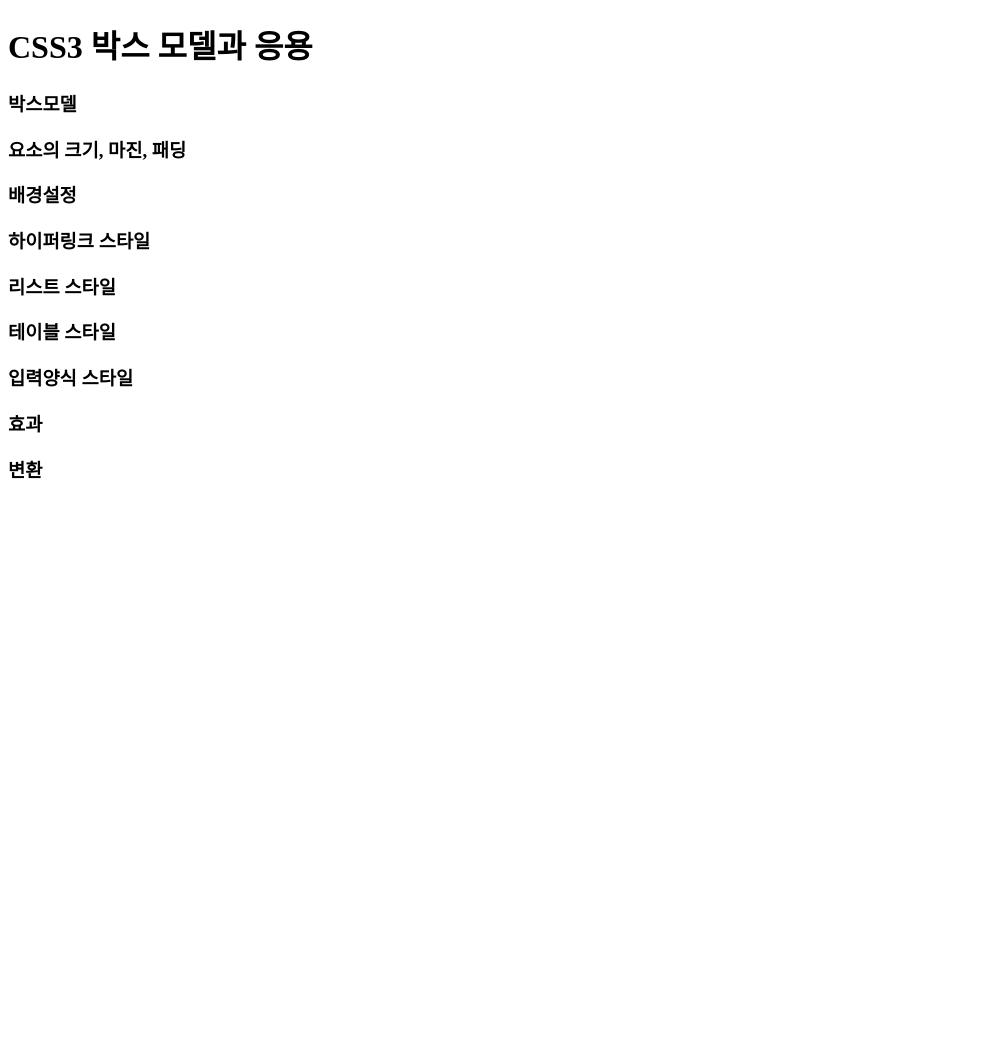
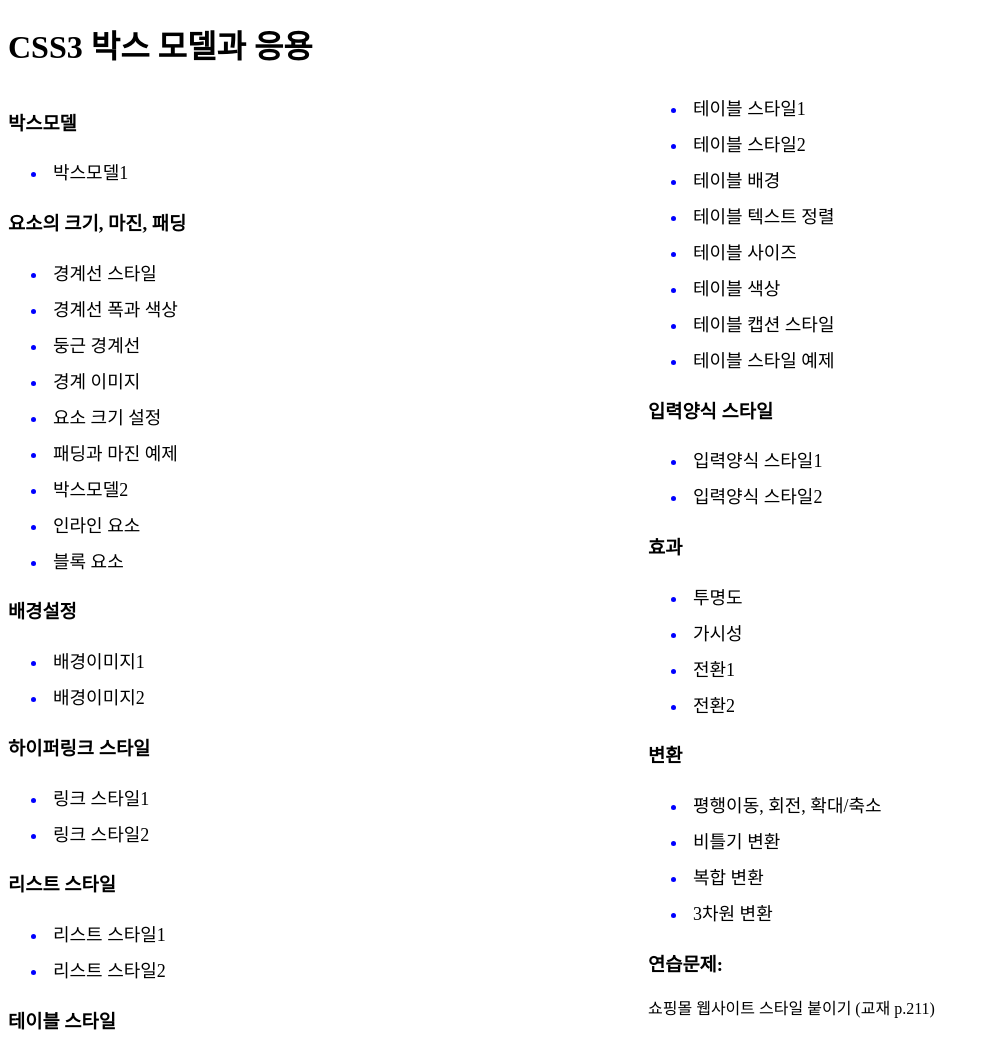
Before and after one commit to swhwang81/htmlcss, a plain HTML site: page chap05/chap05.html in a window 1280 px wide. Shown: the whole page, without its empty margins (0-989 px from the left). Before the commit the page ends 800 px from the top, so only its background shows below. Drawn offline with Linux system fonts and the light colour scheme.

Commit message:
Add files via upload

```diff
--- a/chap05/chap05.html
+++ b/chap05/chap05.html
@@ -25,15 +25,75 @@
 </head>
 <body>
     <h1>CSS3 박스 모델과 응용</h1>
+    <div>
     <h3>박스모델</h3>
+    <ul>
+        <li><a href='boxmodel1.html'>박스모델1</a></li>
+
+
+    </ul>
     <h3>요소의 크기, 마진, 패딩</h3>
+    <ul>
+        <li><a href='border_style.html'>경계선 스타일</a></li>
+        <li><a href='border_width.html'>경계선 폭과 색상</a></li>
+        <li><a href='border_round.html'>둥근 경계선</a></li>
+        <li><a href='border_image.html'>경계 이미지</a></li>
+        <li><a href='elem_size.html'>요소 크기 설정</a></li>
+        <li><a href='margin_padding.html'>패딩과 마진 예제</a></li>
+        <li><a href='box_model.html'>박스모델2</a></li>
+        <li><a href='text_align.html'>인라인 요소</a></li>
+        <li><a href='margin_auto.html'>블록 요소</a></li>
+    </ul>
     <h3>배경설정</h3>
+    <ul>
+        <li><a href='back_image1.html'>배경이미지1</a></li>
+        <li><a href='back_image2.html'>배경이미지2</a></li>
+
+    </ul>
     <h3>하이퍼링크 스타일</h3>
+    <ul>
+        <li><a href='link1.html'>링크 스타일1</a></li>
+        <li><a href='link2.html'>링크 스타일2</a></li>
+    </ul>
     <h3>리스트 스타일</h3>
+    <ul>
+        <li><a href='liststyle1.html'>리스트 스타일1</a></li>
+        <li><a href='liststyle2.html'>리스트 스타일2</a></li>
+    </ul>
     <h3>테이블 스타일</h3>
+    <ul>
+        <li><a href='css_table.html'>테이블 스타일1</a></li>
+        <li><a href='css_table_coll.html'>테이블 스타일2</a></li>
+        <li><a href='css_table_back.html'>테이블 배경</a></li>
+        <li><a href='css_table_align.html'>테이블 텍스트 정렬</a></li>
+        <li><a href='css_table_size.html'>테이블 사이즈</a></li>
+        <li><a href='css_table_color.html'>테이블 색상</a></li>
+        <li><a href='css_table_caption.html'>테이블 캡션 스타일</a></li>
+        <li><a href='css_table_alt.html'>테이블 스타일 예제</a></li>
+    </ul>
     <h3>입력양식 스타일</h3>
+    <ul>
+        <li><a href='input1.html'>입력양식 스타일1</a></li>
+        <li><a href='input2.html'>입력양식 스타일2</a></li>
+    </ul>
     <h3>효과</h3>
+    <ul>
+        <li><a href='css_opacity.html'>투명도</a></li>
+        <li><a href='css_visibility.html'>가시성</a></li>
+        <li><a href='css_transition.html'>전환1</a></li>
+        <li><a href='css_transition1.html'>전환2</a></li>
+    </ul>
     <h3>변환</h3>
+    <ul>
+        <li><a href='css_translate.html'>평행이동, 회전, 확대/축소</a></li>
+        <li><a href='css_skew.html'>비틀기 변환</a></li>
+        <li><a href='css_matrix.html'>복합 변환</a></li>
+        <li><a href='transf3d.html'>3차원 변환</a></li>
+    </ul>
 
+    <h3>연습문제:</h3>
+    <p>쇼핑몰 웹사이트 스타일 붙이기 (교재 p.211)</p>
+
+</div>
 </body>
 </html>
```
